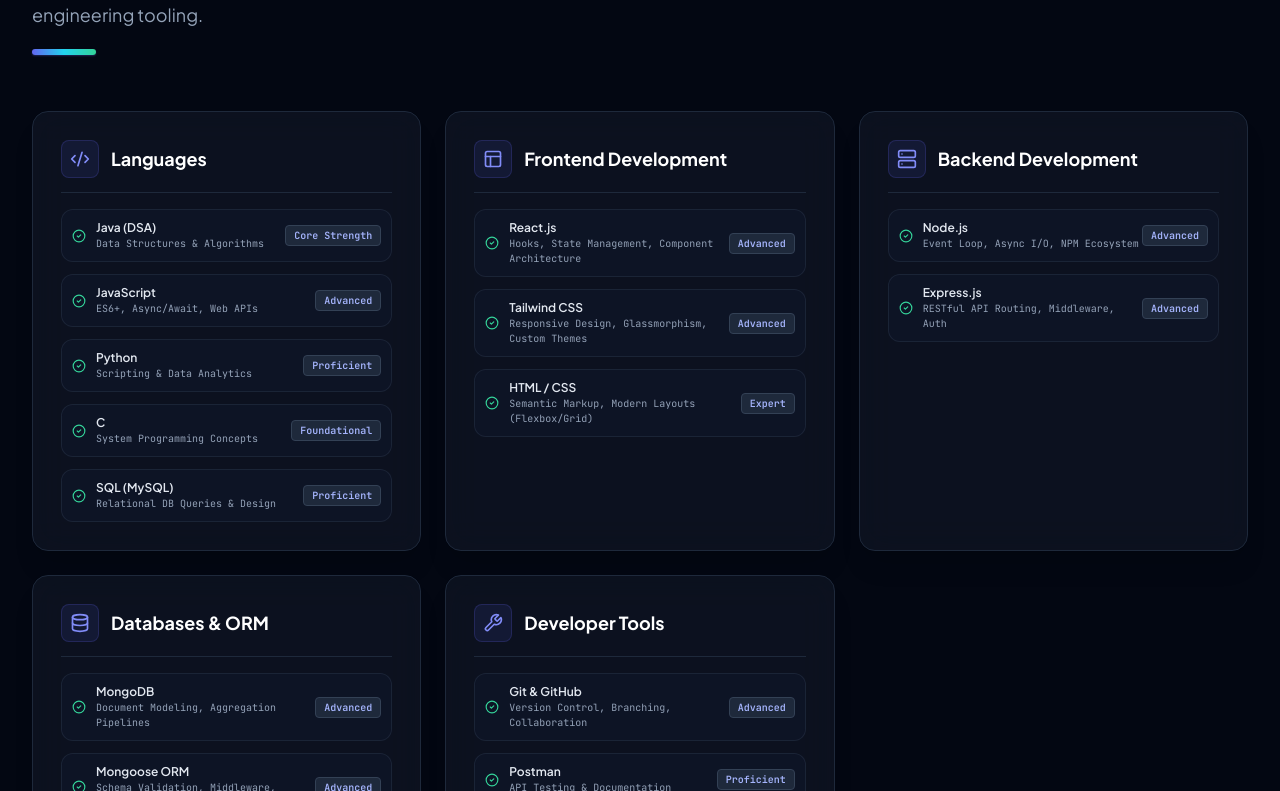
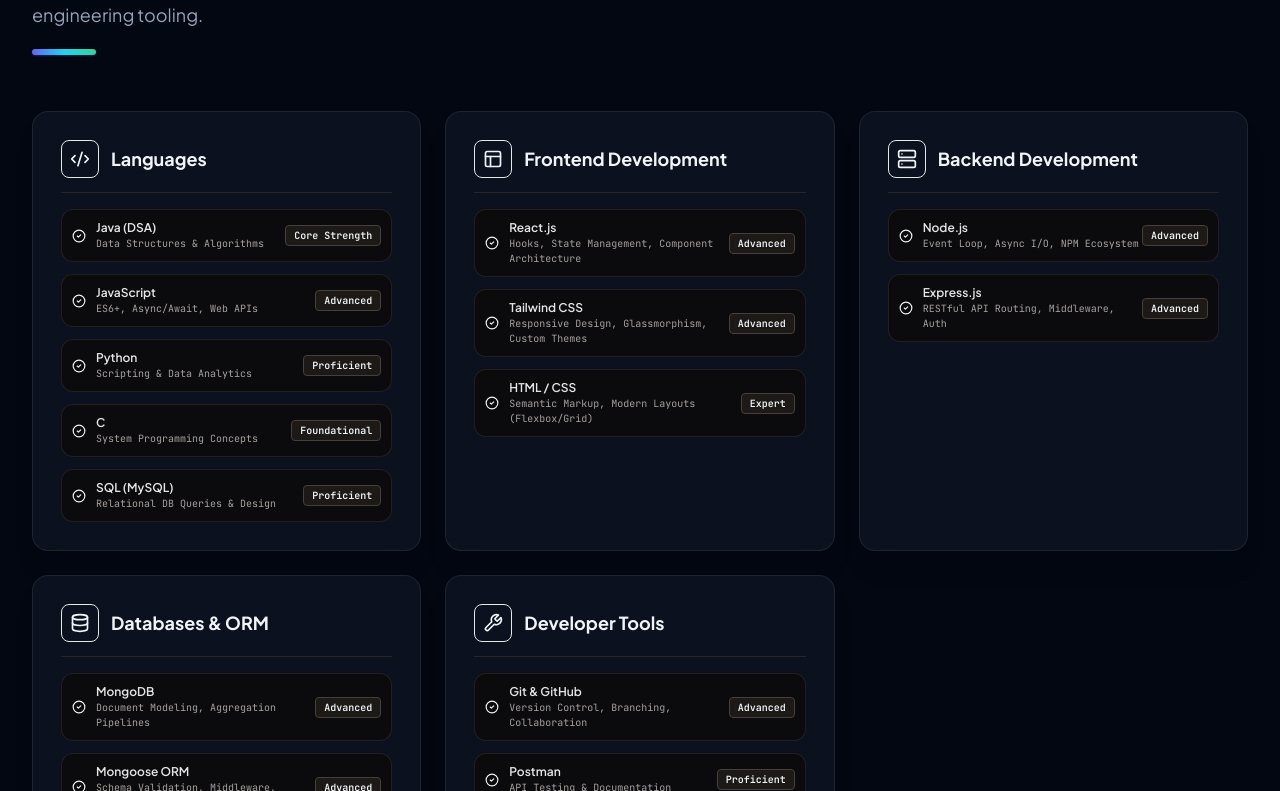
Before and after one commit to ujjwaltyagivashishtha/Portfolio, a React (Vite) app: page / in a window 1280 px wide. Shown: the part 4209-5000 px from the top of the page. Built offline with nearby package versions, Linux system fonts and the light colour scheme; the HTML template or start-up script is replaced by a standard one.

Commit message:
refactor: update color theme to stone and coral and remove light/dark mode variants

```diff
--- a/src/sections/Skills.jsx
+++ b/src/sections/Skills.jsx
@@ -27,14 +27,14 @@ export const Skills = () => {
           {skillsCategories.map((category) => {
             const IconComponent = iconMap[category.icon] || Code2;
             return (
-              <Card key={category.name} className="flex flex-col justify-between border-slate-200 dark:border-slate-800">
+              <Card key={category.name} className="flex flex-col justify-between border-stone-800">
                 <div>
                   {/* Category Header */}
-                  <div className="flex items-center gap-3 pb-3.5 mb-4 border-b border-slate-200 dark:border-slate-800">
-                    <div className="p-2 rounded-lg bg-indigo-50 dark:bg-indigo-500/10 text-indigo-600 dark:text-indigo-400 border border-indigo-200 dark:border-indigo-500/20">
+                  <div className="flex items-center gap-3 pb-3.5 mb-4 border-b border-stone-800">
+                    <div className="p-2 rounded-lg bg-coral-500/10 text-coral-400 border border-coral-500/20">
                       <IconComponent className="w-5 h-5" />
                     </div>
-                    <h3 className="text-lg font-bold text-slate-900 dark:text-white">
+                    <h3 className="text-lg font-bold text-paper-100">
                       {category.name}
                     </h3>
                   </div>
@@ -44,20 +44,20 @@ export const Skills = () => {
                     {category.skills.map((skill) => (
                       <div
                         key={skill.name}
-                        className="p-2.5 rounded-xl bg-slate-50 dark:bg-slate-900/60 border border-slate-200 dark:border-slate-800/80 hover:border-slate-300 dark:hover:border-slate-700 transition-colors flex items-center justify-between"
+                        className="p-2.5 rounded-xl bg-stone-950/70 border border-stone-800/80 hover:border-stone-700 transition-colors flex items-center justify-between"
                       >
                         <div className="flex items-center gap-2.5">
-                          <CheckCircle2 className="w-3.5 h-3.5 text-emerald-600 dark:text-emerald-400 shrink-0" />
+                          <CheckCircle2 className="w-3.5 h-3.5 text-coral-400 shrink-0" />
                           <div>
-                            <h4 className="text-xs font-semibold text-slate-900 dark:text-slate-200">
+                            <h4 className="text-xs font-semibold text-stone-200">
                               {skill.name}
                             </h4>
-                            <p className="text-[10px] text-slate-500 dark:text-slate-400 font-mono">
+                            <p className="text-[10px] text-stone-400 font-mono">
                               {skill.description}
                             </p>
                           </div>
                         </div>
-                        <span className="text-[10px] font-mono font-semibold px-2 py-0.5 rounded bg-slate-200/80 dark:bg-slate-800 text-indigo-700 dark:text-indigo-300 border border-slate-300 dark:border-slate-700 shrink-0">
+                        <span className="text-[10px] font-mono font-semibold px-2 py-0.5 rounded bg-stone-900 text-coral-300 border border-stone-700 shrink-0">
                           {skill.level}
                         </span>
                       </div>
```
